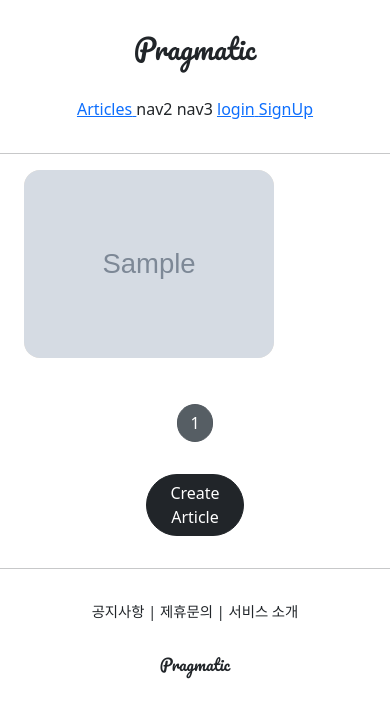
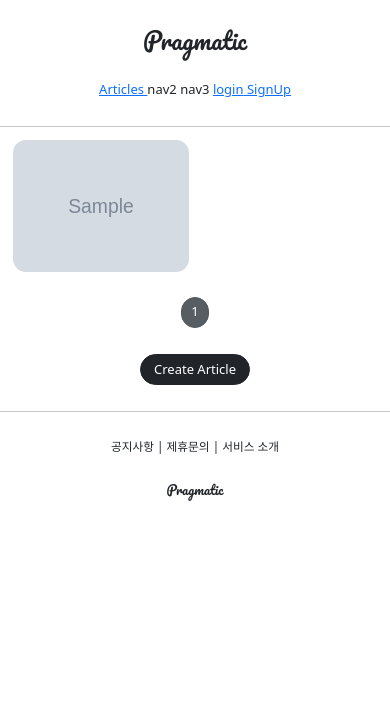
Before and after one commit to k2h2j3/django_pinterest, a Django app: page /articles/list/ in a window 390 px wide. Shown: the top 718 px of the page. Run offline with Django 4.2, Linux system fonts and the light colour scheme; tables that the repository leaves empty hold one stand-in row (values such as "Sample post"); grey boxes marked "Sample" are stand-in pictures; some libraries are stand-ins or nearby versions.

Commit message:
django 반응형 레이아웃 구현및 모바일테스트

```diff
--- a/articleapp/templates/articleapp/list.html
+++ b/articleapp/templates/articleapp/list.html
@@ -4,9 +4,17 @@
 {% block content %}
 
 <style>
+
+    .container {
+        padding: 0;
+        margin: 0, auto;
+    }
+
+    .container a {
+        width: 45%;
+        max-width: 250px;
+    }
     .container div {
-       width: 250px;
-       background-color: antiquewhite;
     display: flex;
     justify-content: center;
     align-items: center;
@@ -37,7 +45,7 @@
     {% include 'snippets/pagination.html' with page_obj=page_obj %}
 
     <div style="text-align: center">
-        <a href="{% url 'articleapp:create' %}" class="btn btn-dark rounded-pill col-3 mt-3 mb-3">
+        <a href="{% url 'articleapp:create' %}" class="btn btn-dark rounded-pill mt-3 mb-3 px-3">
             Create Article
         </a>
     </div>
--- a/pragmatic/settings.py
+++ b/pragmatic/settings.py
@@ -37,7 +37,7 @@ SECRET_KEY = env('SECRET_KEY')
 # SECURITY WARNING: don't run with debug turned on in production!
 DEBUG = True
 
-ALLOWED_HOSTS = []
+ALLOWED_HOSTS = ['*']
 
 
 # Application definition
--- a/static/base.css
+++ b/static/base.css
@@ -21,3 +21,9 @@
 .pragmatic_header {
     text-align:center; margin: 2rem 0;
 }
+
+@media screen and (max-width:500px) {
+    html {
+        font-size: 13px;
+    }
+}
--- a/static/js/magicgrid.js
+++ b/static/js/magicgrid.js
@@ -288,7 +288,7 @@ MagicGrid.prototype.listen = function listen () {
 let magicGrid = new MagicGrid({
   container: '.container',
   animate: true,
-  gutter: 30,
+  gutter: 12,
   static: true,
   useMin: true
 });
--- a/templates/head.html
+++ b/templates/head.html
@@ -2,6 +2,7 @@
 
 <head>
     <meta charset="UTF-8">
+    <meta name="viewport" content="width=device-width, initial-scale=1, shrink-to-fit=no">
     <title>Pragmatic</title>
 
     <!--  bootstrap  -->
```
Lines whose indentation alone changed are shown as unchanged.
